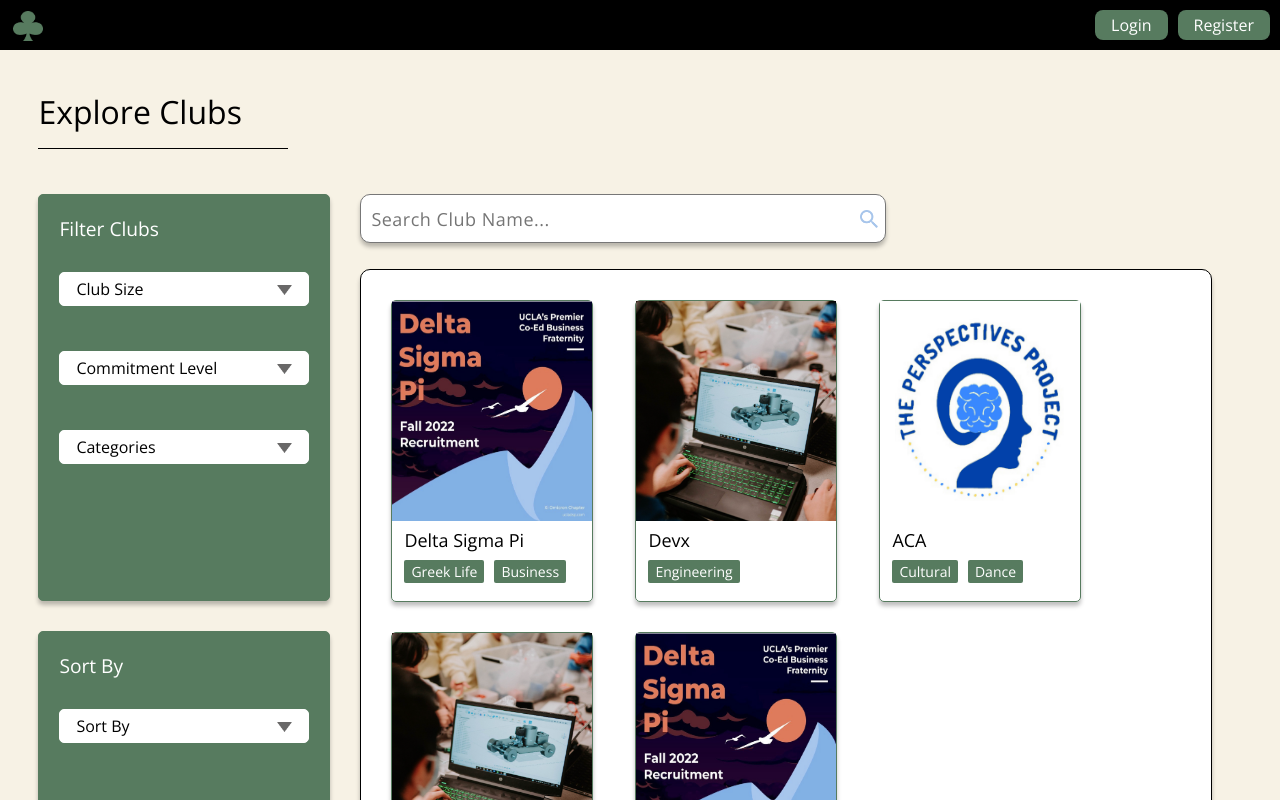
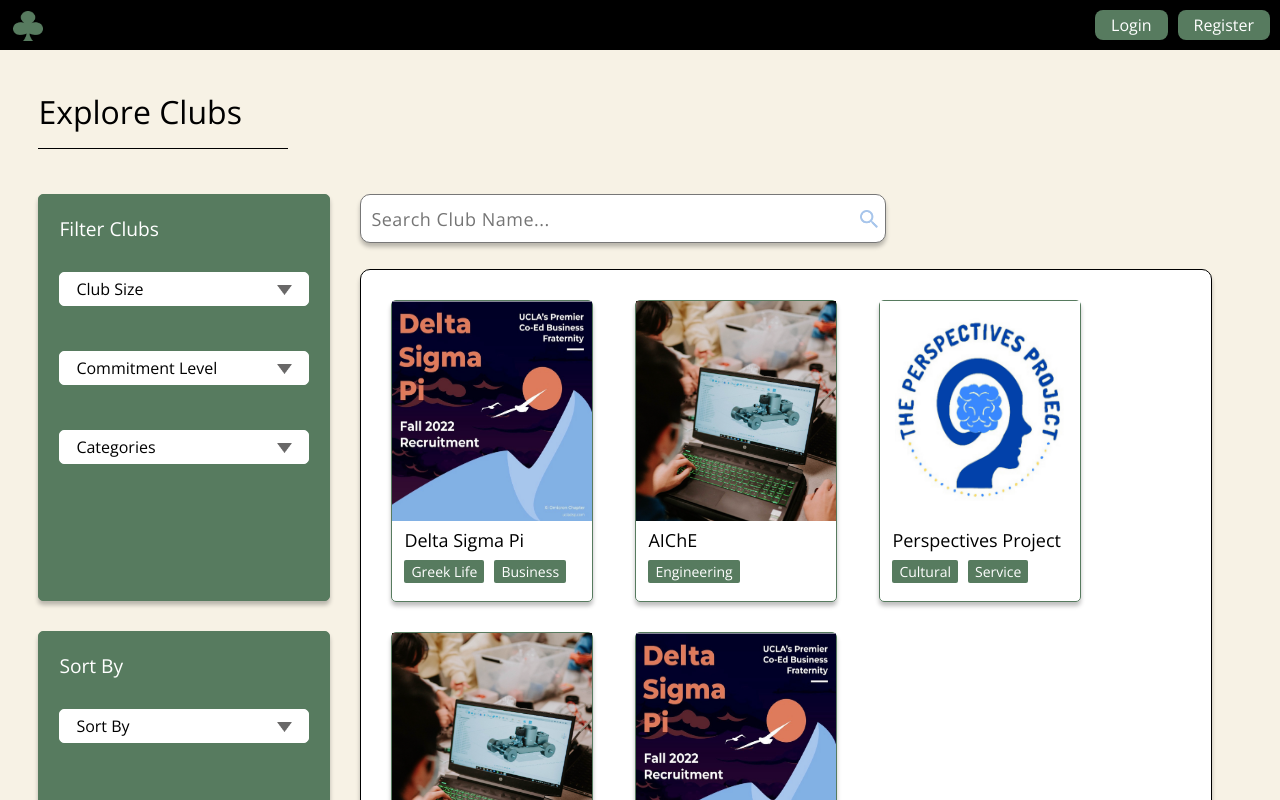
Before and after one commit to mikezhan88/Rate-My-Club, a React (Create React App) app in the folder rate-my-club/: page /allclubs in a window 1280 px wide. Shown: the top 800 px of the page. Built offline with nearby package versions, Linux system fonts and the light colour scheme.

Commit message:
changed club names to reflect actual clubs

```diff
--- a/rate-my-club/src/components/AllClubsPage/AllClubsArray.js
+++ b/rate-my-club/src/components/AllClubsPage/AllClubsArray.js
@@ -11,13 +11,13 @@
     },
     {
         img: img2,
-        clubName: 'Devx',
+        clubName: 'AIChE',
         tags: ['Engineering']
     },
     {
         img: img3,
-        clubName: 'ACA',
-        tags: ['Cultural', 'Dance']
+        clubName: 'Perspectives Project',
+        tags: ['Cultural', 'Service']
     },
     {
         img: img2,
--- a/rate-my-club/src/components/UserProfilePage/UserProfileArray.js
+++ b/rate-my-club/src/components/UserProfilePage/UserProfileArray.js
@@ -12,13 +12,13 @@
         },
         {
             img: img2,
-            clubName: 'DevX',
+            clubName: 'AIChE',
             tags: ['Engineering']
         },
         {
             img: img3,
-            clubName: 'ACA',
-            tags: ['Cultural', 'Dance']
+            clubName: 'Perspectives Project',
+            tags: ['Cultural', 'Service']
         }
     ],
     reviews: [
```
